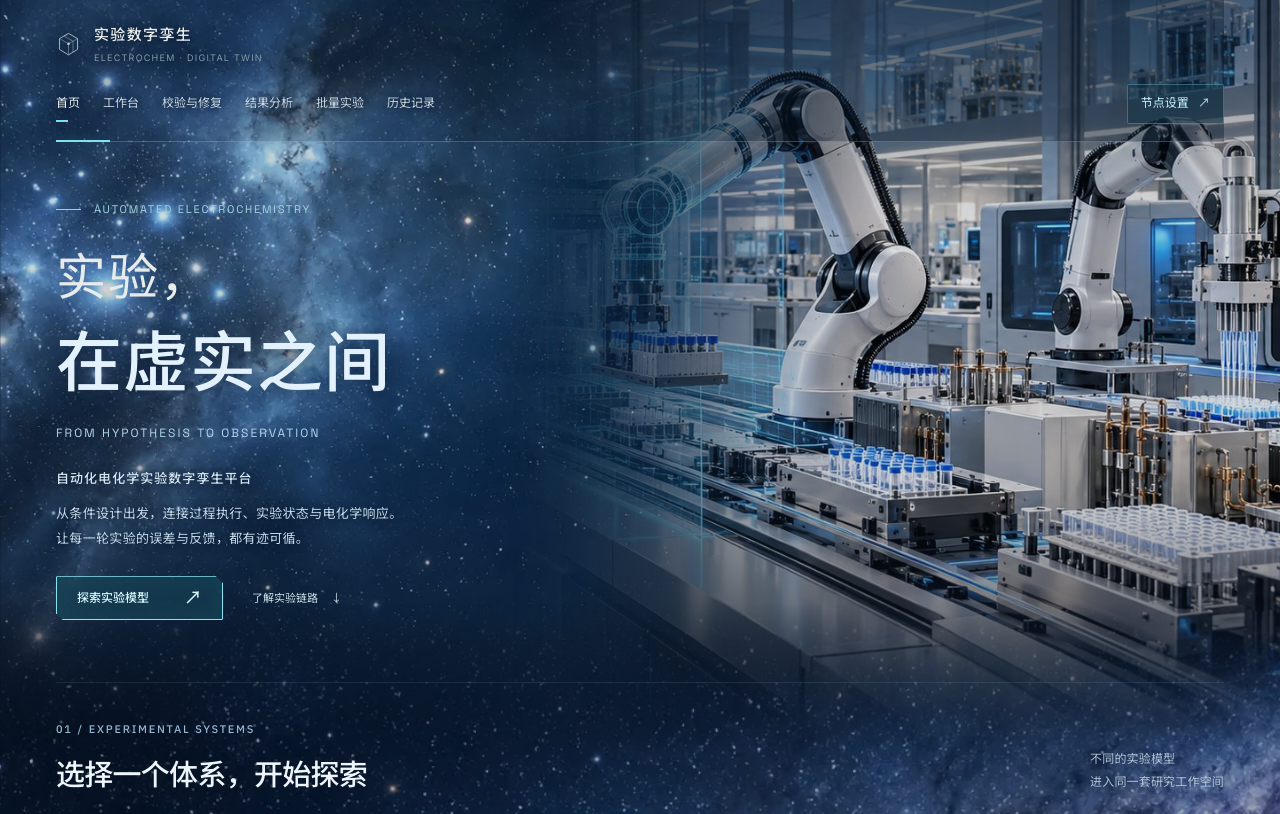
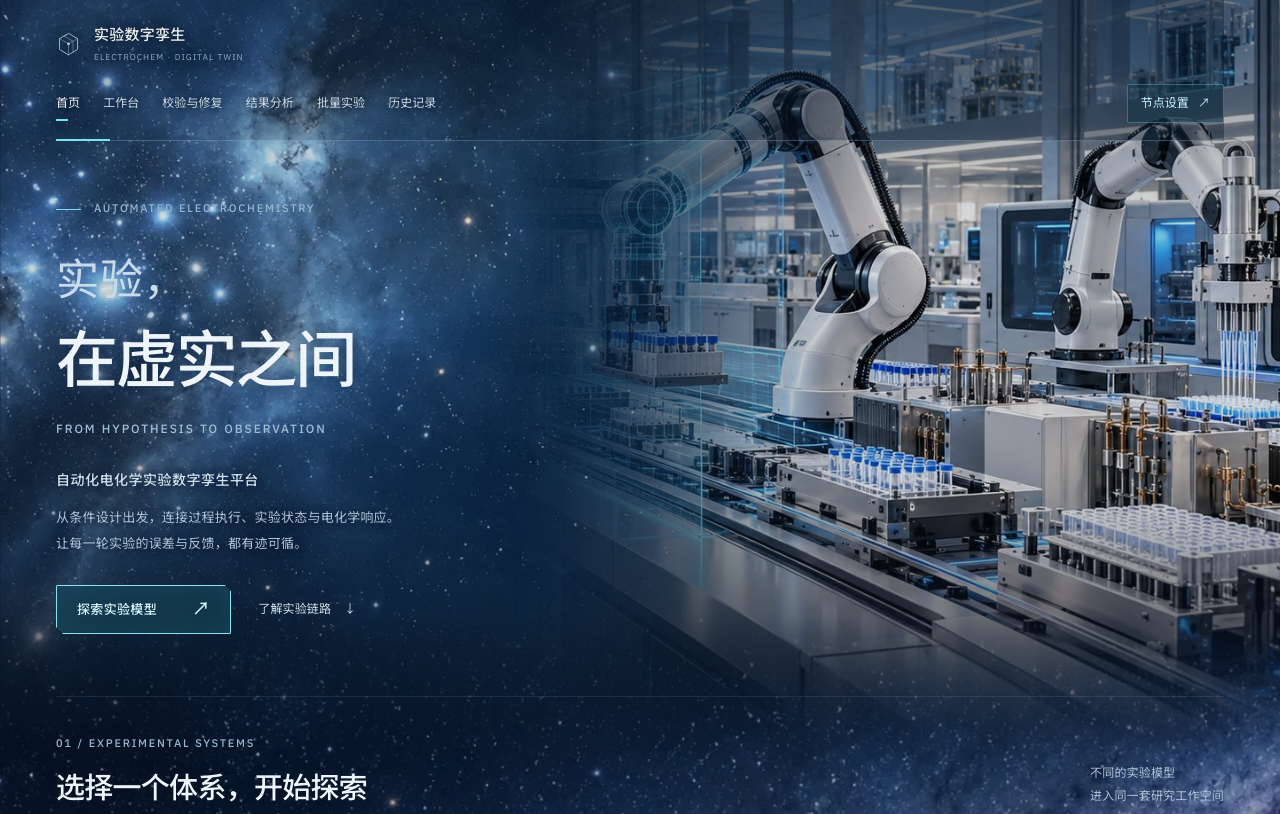
Before and after one commit to yangsen-hub-dot/electrochem-digital-twin, a plain HTML site: page frontend/index.html in a window 1280 px wide. Shown: the top 814 px of the page. Drawn offline with Linux system fonts and the light colour scheme.

Commit message:
Coordinate homepage title typography with model cards
Apply the approved Noto Sans SC title proportions, weight, and spacing, with IBM Plex Sans English labels. Retain existing homepage content, backgrounds, and working navigation.

```diff
--- /dev/null
+++ b/frontend/assets/home-title.css
@@ -0,0 +1,19 @@
+#electrochem-home{--hero-type-size:62px;--hero-type-weight:500;--hero-first-ratio:.70;--hero-type-spacing:-.035em;font-family:"Inter","Noto Sans SC","Microsoft YaHei",sans-serif}
+#electrochem-home .dr-brand{font-family:"Noto Sans SC",sans-serif;font-size:15px;line-height:1.55;font-weight:500;letter-spacing:.015em}
+#electrochem-home .dr-brand small{font-family:"IBM Plex Sans",sans-serif;font-size:8.5px;font-weight:400;line-height:1.8;letter-spacing:.12em;color:#91adc1}
+#electrochem-home .dr-nav{font-family:"Noto Sans SC",sans-serif;font-weight:400;letter-spacing:.005em}
+#electrochem-home .hero-copy{max-width:600px}
+#electrochem-home .dr-eyebrow{font-family:"IBM Plex Sans",sans-serif;font-weight:500;font-size:11px;line-height:1.8;letter-spacing:.16em;color:#95b7d2}
+#electrochem-home h1{font-family:"Noto Sans SC","Microsoft YaHei",sans-serif;font-size:var(--hero-type-size);line-height:1.28;font-weight:var(--hero-type-weight);letter-spacing:var(--hero-type-spacing);margin:30px 0 18px;white-space:normal}
+#electrochem-home h1 .dr-title-first{font-family:inherit;font-size:calc(1em * var(--hero-first-ratio));font-weight:400;line-height:1.45;letter-spacing:.005em;margin-bottom:9px;color:#c9dbea}
+#electrochem-home h1 em{font-family:inherit;font-size:1em;font-style:normal;font-weight:var(--hero-type-weight);line-height:1.28;letter-spacing:var(--hero-type-spacing);color:#edf5fb;text-shadow:0 2px 18px #031026a6}
+#electrochem-home .hero-english{font-family:"IBM Plex Sans",sans-serif;font-weight:500;font-style:normal;font-size:12px;line-height:1.85;letter-spacing:.16em;color:#a0bfd5;margin:0 0 28px;text-transform:uppercase}
+#electrochem-home .dr-platform-name{font-family:"Noto Sans SC",sans-serif;font-size:14px;font-weight:500;line-height:1.8;letter-spacing:.035em;color:#d0e1ed;margin:0 0 11px}
+#electrochem-home .dr-platform-desc{font-family:"Noto Sans SC",sans-serif;font-size:13px;font-weight:400;line-height:2;letter-spacing:.018em;color:#aec3d7;max-width:475px;margin:0}
+#electrochem-home .hero-actions{margin-top:28px;gap:27px}
+#electrochem-home .primary-link{font-family:"Noto Sans SC",sans-serif;font-size:13px;font-weight:500;line-height:1.8;letter-spacing:.025em}
+#electrochem-home .text-link{font-family:"Noto Sans SC",sans-serif;font-size:12px;font-weight:400;line-height:1.8;letter-spacing:.01em}
+#electrochem-home .hero-footnote{font-family:"IBM Plex Sans",sans-serif;font-size:10px;line-height:1.9;font-weight:400;letter-spacing:.015em;color:#89a8bf}
+@media(max-width:980px){#electrochem-home h1{font-size:calc(var(--hero-type-size) - 3px)}}
+@media(max-width:760px){#electrochem-home h1{font-size:min(calc(var(--hero-type-size) - 7px),10.8vw);margin-top:27px;margin-bottom:18px}#electrochem-home .hero-english{font-size:11px;letter-spacing:.12em;margin-bottom:24px}#electrochem-home .dr-platform-name{font-size:13px;letter-spacing:.025em}#electrochem-home .dr-platform-desc{font-size:12px;line-height:2}#electrochem-home .hero-copy{max-width:100%}#electrochem-home .hero-actions{gap:24px}#electrochem-home .dr-hero{padding-top:36px;padding-bottom:38px}#electrochem-home .hero-footnote{max-width:340px}}
+@media(max-width:420px){#electrochem-home .dr-eyebrow{font-size:10px;letter-spacing:.11em}#electrochem-home h1 .dr-title-first{margin-bottom:8px}#electrochem-home .hero-english{font-size:10px;letter-spacing:.095em}#electrochem-home .dr-platform-name{font-size:12px;letter-spacing:.01em}#electrochem-home .primary-link{font-size:12px}#electrochem-home .hero-actions{gap:22px}#electrochem-home .hero-footnote{font-size:10px}#electrochem-home .dr-brand{font-size:14px}}
--- a/frontend/index.html
+++ b/frontend/index.html
@@ -8,6 +8,7 @@
 <link rel="preload" as="image" href="assets/lab-digital-twin.jpg">
 <link rel="stylesheet" href="assets/home.css?v=20261103blend">
 <link rel="stylesheet" href="assets/home-models.css?v=20261103models">
+<link rel="stylesheet" href="assets/home-title.css?v=20261103title">
 <script src="assets/home.js?v=20261102" defer></script>
 </head><body>
 <div id="electrochem-home">
```
Also changed, not shown: docs/source-manifest.json (+17 -5 lines), 1 other file.
